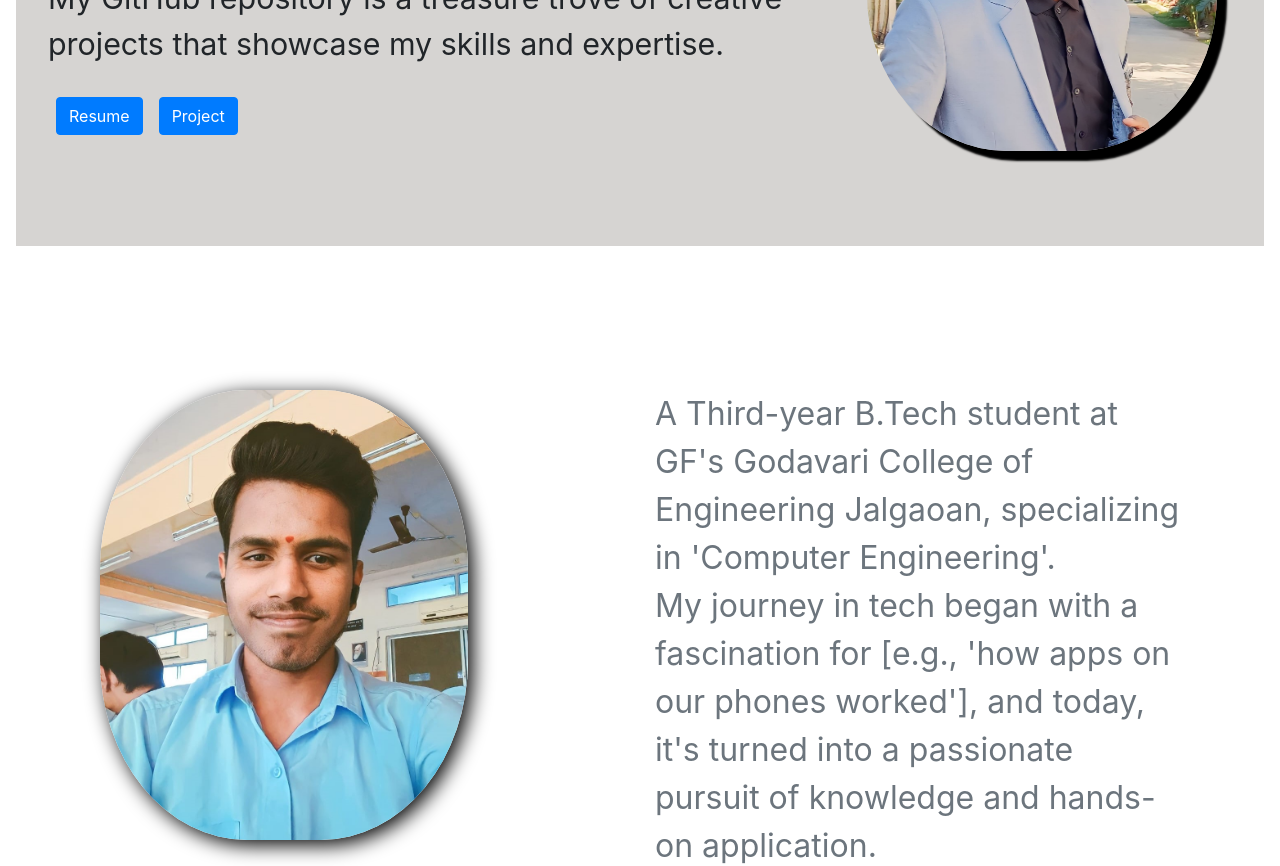
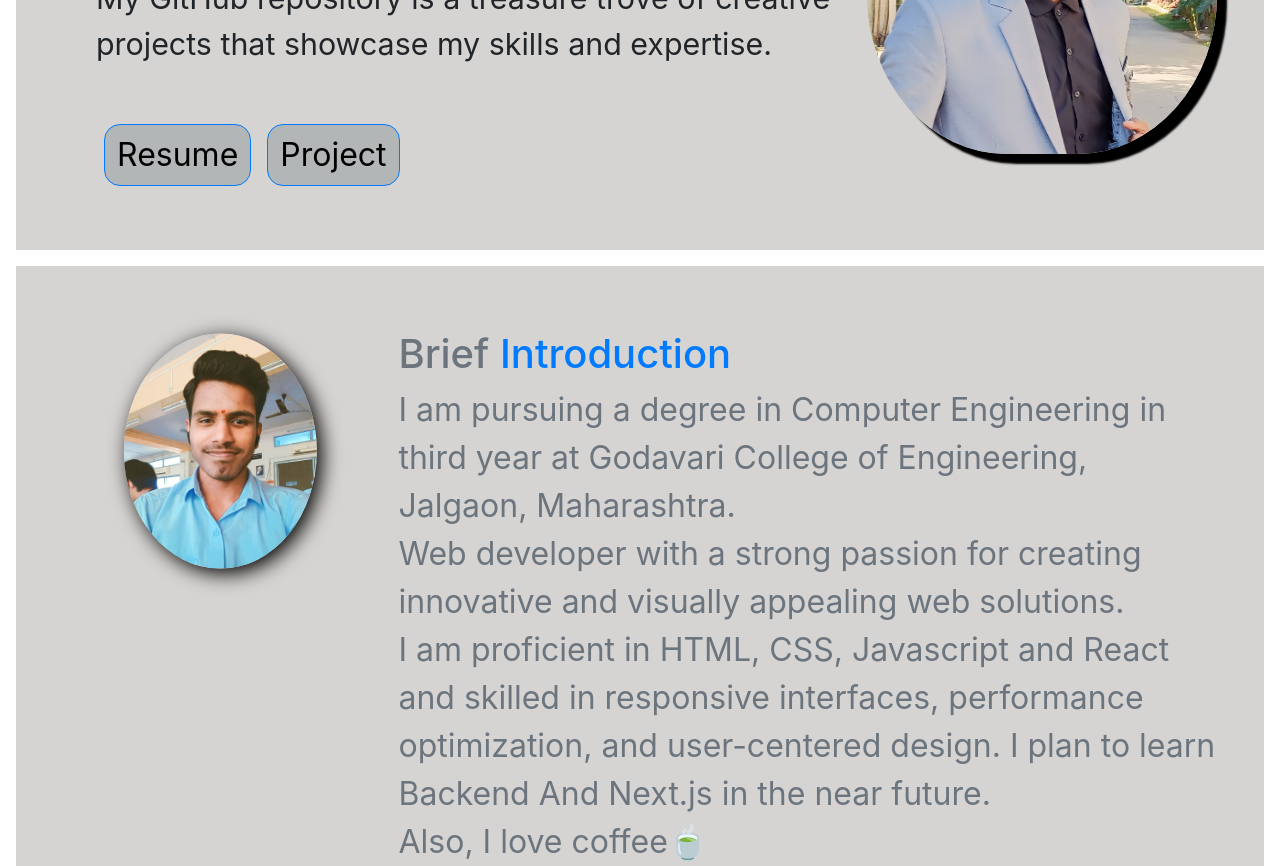
Before and after one commit to nitindpatil15/Portfolio2, a React (Create React App) app: page / in a window 1280 px wide. Shown: the part 400-1266 px from the top of the page. Built offline with nearby package versions, Linux system fonts and the light colour scheme.

Commit message:
about page

```diff
--- a/src/component/About.js
+++ b/src/component/About.js
@@ -1,27 +1,45 @@
-import React from 'react'
-import Nitin1 from './Nitin1.jpg'
+import React from "react";
+import Nitin1 from "./Nitin1.jpg";
+import './index.css'
 
 const About = () => {
   return (
     <>
-    <div className="container d-flex my-5" >
-      <div className="container my-5 Nitin_Img " >
-        <img src={Nitin1} alt="Nitin_Img" className='my-5' style={{width:"70%", borderRadius:"40%" , boxShadow:"5px 5px 20px black", minWidth:"300px"}}/>
+      <div className="mx-3 d-flex my-2 about">
+        <div className="container my-5 Nitin_Img">
+          <img
+            src={Nitin1}
+            alt="Nitin_Img"
+            className="my-5"
+            style={{
+              width: "60%",
+              borderRadius: "50%",
+              boxShadow: "5px 5px 20px black",
+            }}
+          />
+        </div>
+        <div className="container my-3 mx-3">
+          <div className="text-secondary my-5" style={{ fontSize: "4vh" }}>
+            <h1 className="text-secondary">
+              Brief <span className="text-primary">Introduction</span>
+            </h1>
+            <div className="text-secondary mr-2">
+            I am pursuing a degree in Computer Engineering in third year at Godavari College of Engineering, Jalgaon, Maharashtra.</div>
+            <div className="text-secondary">
+              Web developer with a strong passion for creating innovative and
+              visually appealing web solutions.
+            </div>
+            <div className="text-secondary">
+              I am proficient in HTML, CSS, Javascript and React and skilled in
+              responsive interfaces, performance optimization, and user-centered
+              design. I plan to learn Backend And Next.js in the near future.
+            </div>
+            <div className="text-secondary">Also, I love coffee🍵</div>
+          </div>
+        </div>
       </div>
-      <div className="container my-5">
-    <div className="text-secondary my-5" style={{fontSize:"4vh"}}> A Third-year B.Tech student at   GF's Godavari College of Engineering Jalgaoan,
-                      specializing in 'Computer Engineering'. <br />  My journey in tech began with a fascination for
-                    [e.g., 'how apps on our phones worked'], and today, it's turned into a passionate pursuit of
-                    knowledge and hands-on application.
-                    <br />
-                    Skill-wise, I'm proficient in  Technical Skills [ e.g., ' C ' , ' C++ ' , ' HTML ', ' CSS ' , '
-                    JS ' ].  Beyond coding, I'm a firm believer in [Soft Skill e.g., 'team collaboration'], having
-                    worked in diverse teams for college tech-fests and hackathons.
-                    </div>
-    </div>
-    </div>
     </>
-  )
-}
+  );
+};
 
-export default About
+export default About;
--- a/src/component/Home.js
+++ b/src/component/Home.js
@@ -16,7 +16,7 @@ const Home = () => {
     <>
       <div className="my-3 mx-3 Top-Section">
         <div
-          className="mt-5"
+          className="mt-5 ml-5"
           style={{ fontSize: "1.9rem", minWidth: "300px" }}
         >
          <b> Hello,</b>
@@ -32,8 +32,8 @@ const Home = () => {
           <div className="my-4">
           Welcome to my portfolio! I am a software developer with a passion for creating innovative web solutions. My GitHub repository is a treasure trove of creative projects that showcase my skills and expertise.
           </div>
-          <button type="button" className="btn btn-primary mx-2 pd-5" to="">Resume</button>
-          <button type="button" className="btn btn-primary mx-2 pd-5" onClick={handleproject}>Project</button>
+          <button type="button" className="btn btn-primary mx-2 res_pro" to="">Resume</button>
+          <button type="button" className="btn btn-primary mx-2 res_pro" onClick={handleproject}>Project</button>
         </div>
         <div className="container text-center">
           <img
--- a/src/component/index.css
+++ b/src/component/index.css
@@ -1,3 +1,4 @@
+/* Home Component  */
 .Top-Section{
     padding: 2rem;
     display: flex;
@@ -11,6 +12,26 @@
 .nitin{
     box-shadow: 0 3px rgba(0, 0, 0, 0.647);
 }
+/* Project Component  */
 .project{
     background-color: rgb(214, 212, 210);
 }
+.res_pro{
+    font-size: 2rem;
+    margin: 2rem;
+    border-radius: 1rem;
+    color: black;
+    background-color: rgb(178, 182, 182);
+}
+
+/* About Component  */
+.about{
+    background-color: rgb(214, 212, 210);
+}
+.Nitin_Img{
+    width: 40%;
+    position: relative;
+    top: 50%;
+    left: 30%;
+    transform: translate(-80%,-5%);
+}
```
